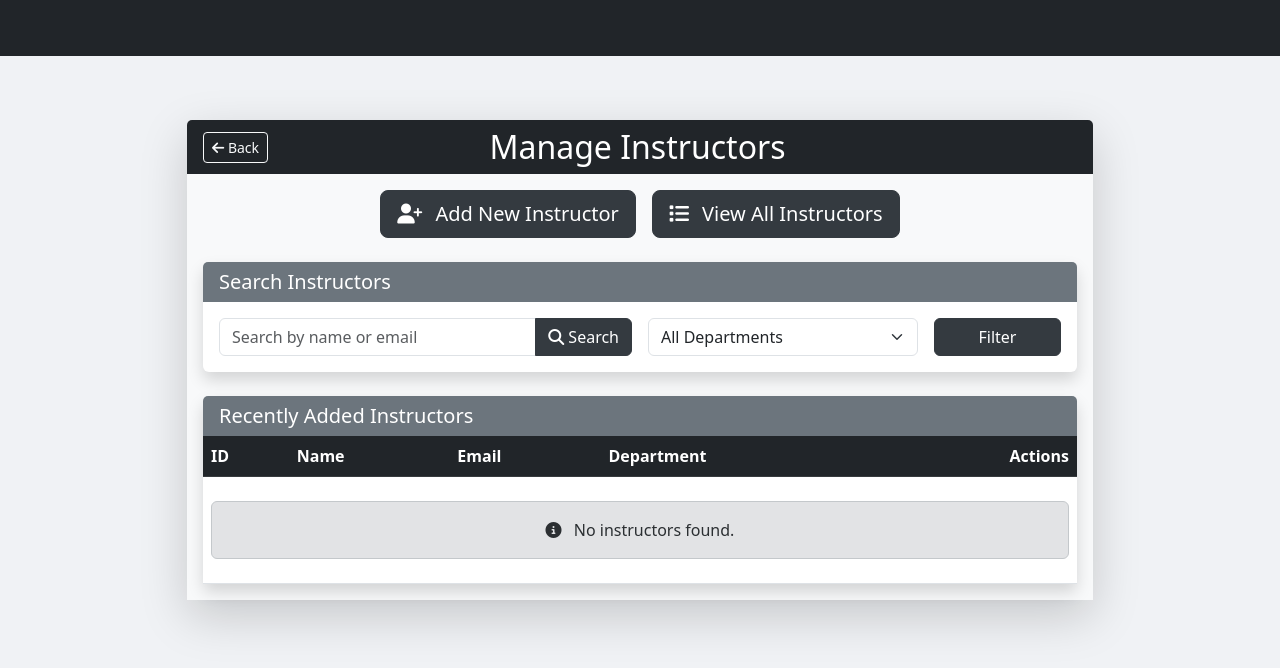
After one commit to Jakub-Nowicki/project_databases_class, a Flask app: page /instructors/manage in a window 1280 px wide. The commit adds this page. Shown: the top 668 px of the page. Run offline with Flask 3, Linux system fonts and the light colour scheme; some libraries are stand-ins or nearby versions.

Commit message:
adding comments

```diff
--- a/app/db/__init__.py
+++ b/app/db/__init__.py
@@ -1,6 +1,7 @@
 import psycopg2
 from psycopg2 import pool
 
+# create a connection pool for postgresql database with minimum 1 and maximum 20 connections
 connection_pool = psycopg2.pool.SimpleConnectionPool(
     1, 20,
     dbname="project",
@@ -11,9 +12,7 @@ connection_pool = psycopg2.pool.SimpleConnectionPool(
 )
 
 def get_db_connection():
-    """Get a connection from the pool."""
     return connection_pool.getconn()
 
 def release_db_connection(conn):
-    """Return a connection to the pool."""
     connection_pool.putconn(conn)
--- /dev/null
+++ b/app/templates/manage_instructors.html
@@ -0,0 +1,121 @@
+{% extends "base.html" %}
+
+{% block title %}Manage Instructors{% endblock %}
+
+{% block content %}
+<div class="container">
+    <div class="row justify-content-center">
+        <div class="col-md-10">
+            <div class="card shadow-lg border-0 rounded-lg mb-4">
+                <div class="card-header bg-dark text-white">
+                    <div class="d-flex justify-content-between align-items-center">
+                        <a href="{{ url_for('manage') }}" class="btn btn-outline-light btn-sm">
+                            <i class="fas fa-arrow-left"></i> Back
+                        </a>
+                        <h2 class="mb-0 text-center flex-grow-1">Manage Instructors</h2>
+                        <div style="width: 70px;"></div>
+                    </div>
+                </div>
+
+                <div class="card-body bg-light">
+                    <!-- Action Buttons -->
+                    <div class="mb-4">
+                        <div class="d-flex justify-content-center gap-3">
+                            <a href="{{ url_for('instructors.add_instructor') }}" class="btn btn-dark btn-lg">
+                                <i class="fas fa-user-plus me-2"></i> Add New Instructor
+                            </a>
+                            <a href="{{ url_for('instructors.list_instructors') }}" class="btn btn-dark btn-lg">
+                                <i class="fas fa-list me-2"></i> View All Instructors
+                            </a>
+                        </div>
+                    </div>
+
+                    <!-- Search Box -->
+                    <div class="card mb-4">
+                        <div class="card-header bg-secondary text-white">
+                            <h5 class="mb-0">Search Instructors</h5>
+                        </div>
+                        <div class="card-body">
+                            <form method="get" action="{{ url_for('instructors.edit_instructors') }}" class="row g-3">
+                                <div class="col-md-6">
+                                    <div class="input-group">
+                                        <input type="text" class="form-control" placeholder="Search by name or email"
+                                               name="search" value="{{ search_query if search_query else '' }}">
+                                        <button class="btn btn-dark" type="submit">
+                                            <i class="fas fa-search"></i> Search
+                                        </button>
+                                    </div>
+                                </div>
+
+                                <div class="col-md-4">
+                                    <select class="form-select" name="department">
+                                        <option value="">All Departments</option>
+                                        {% for dept in departments %}
+                                        <option value="{{ dept[0] }}" {% if department_filter == dept[0]|string %}selected{% endif %}>
+                                            {{ dept[1] }}
+                                        </option>
+                                        {% endfor %}
+                                    </select>
+                                </div>
+
+                                <div class="col-md-2">
+                                    <button type="submit" class="btn btn-dark w-100">Filter</button>
+                                </div>
+                            </form>
+                        </div>
+                    </div>
+
+                    <!-- Recently Added Instructors -->
+                    <div class="card">
+                        <div class="card-header bg-secondary text-white">
+                            <h5 class="mb-0">Recently Added Instructors</h5>
+                        </div>
+                        <div class="card-body p-0">
+                            <div class="table-responsive">
+                                <table class="table table-hover mb-0">
+                                    <thead class="table-dark">
+                                        <tr>
+                                            <th>ID</th>
+                                            <th>Name</th>
+                                            <th>Email</th>
+                                            <th>Department</th>
+                                            <th class="text-end">Actions</th>
+                                        </tr>
+                                    </thead>
+                                    <tbody>
+                                        {% if recent_instructors %}
+                                            {% for instructor in recent_instructors %}
+                                            <tr>
+                                                <td>{{ instructor[0] }}</td>
+                                                <td>{{ instructor[1] }}</td>
+                                                <td>{{ instructor[2] }}</td>
+                                                <td>{{ instructor[3] or "Unassigned" }}</td>
+                                                <td class="text-end">
+                                                    <a href="{{ url_for('instructors.edit_instructor', id=instructor[0]) }}" class="btn btn-primary btn-sm">
+                                                        <i class="fas fa-edit"></i> Edit
+                                                    </a>
+                                                </td>
+                                            </tr>
+                                            {% endfor %}
+                                        {% else %}
+                                            <tr>
+                                                <td colspan="5" class="text-center py-4">
+                                                    <div class="alert alert-secondary mb-0">
+                                                        <i class="fas fa-info-circle me-2"></i> No instructors found.
+                                                    </div>
+                                                </td>
+                                            </tr>
+                                        {% endif %}
+                                    </tbody>
+                                </table>
+                            </div>
+                        </div>
+                    </div>
+                </div>
+            </div>
+        </div>
+    </div>
+</div>
+
+<script src="https://kit.fontawesome.com/a076d05399.js" crossorigin="anonymous"></script>
+{% endblock %}
```
Also changed, not shown: app/routes/courses.py (+32 -45 lines), app/routes/departments.py (+23 -13 lines), app/routes/enrollments.py (+9 -3 lines), app/routes/instructors.py (+10 -2 lines), app/routes/students.py (+14 -21 lines), app/templates/add_instructor.html (deleted, +0 -10 lines), app/templates/departments_list.html (+1 -6 lines).
